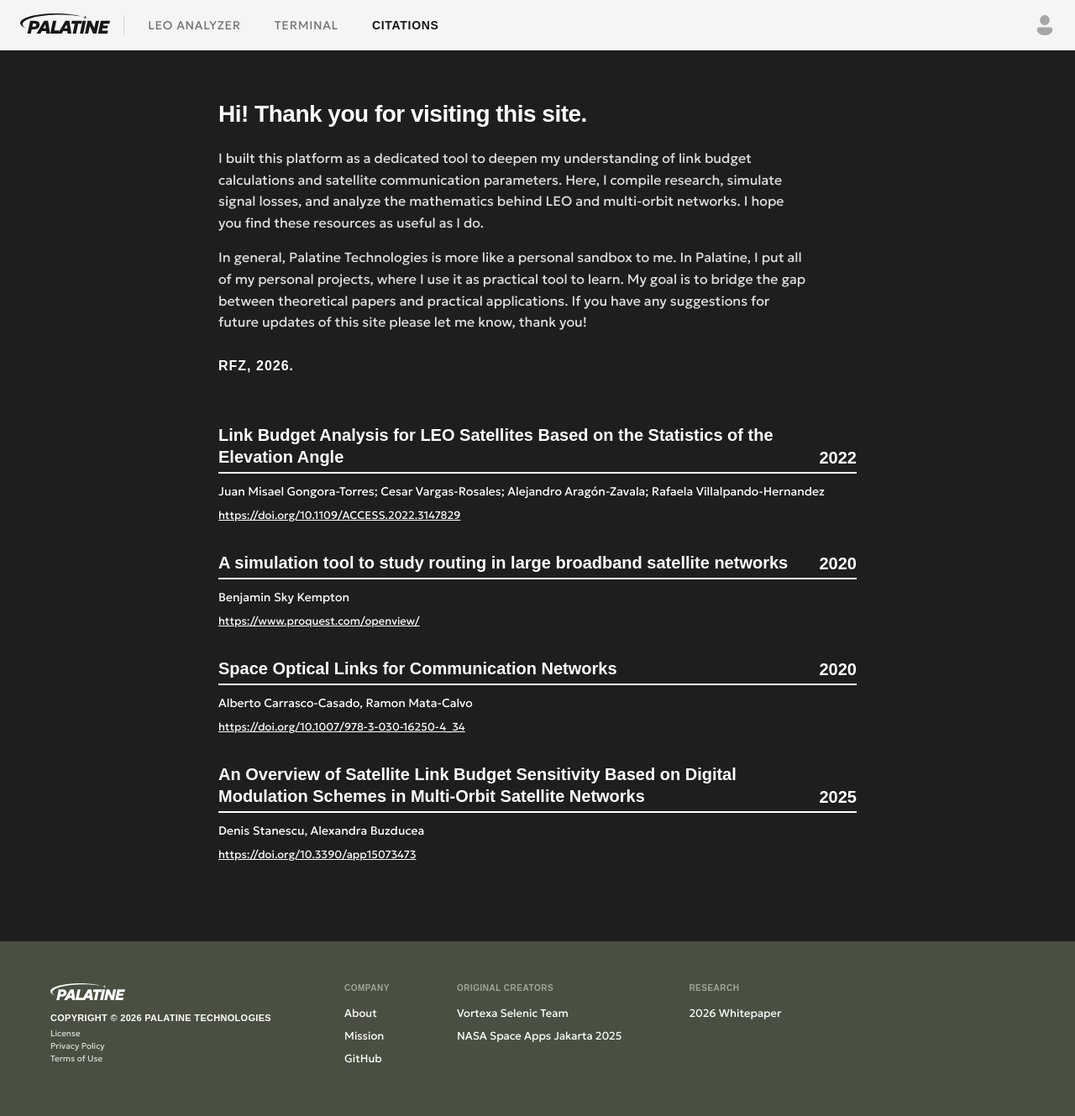
After one commit to Astro-Reza/OpenLEOLink, a Flask app: page /citations in a window 1280 px wide. The commit adds this page. Shown: the whole page at 84% size. Run offline with Flask 3, Linux system fonts and the light colour scheme; some web fonts are replaced.

Commit message:
add citations

```diff
--- a/app.py
+++ b/app.py
@@ -23,6 +23,10 @@ def landing():
 def terminal():
     return render_template('terminal.html')
 
+@app.route('/citations')
+def citations():
+    return render_template('citations.html')
+
 @app.route('/static/<path:path>')
 def serve_static(path):
     return send_from_directory('static', path)
--- /dev/null
+++ b/templates/citations.html
@@ -0,0 +1,275 @@
+<!DOCTYPE html>
+<html lang="en">
+
+<head>
+    <meta charset="UTF-8">
+    <meta name="viewport" content="width=device-width, initial-scale=1.0">
+    <title>Citations - LEO Analyzer</title>
+    <meta name="description" content="References and citations for LEO Constellation Visualization">
+    <link rel="stylesheet" href="/static/css/orbit.css">
+    <link rel="icon" href="/static/icon/site-icon.png" type="image/png">
+    <style>
+        :root {
+            --bg-color: #1e1e1e;
+            --text-color: #ffffff;
+            --secondary-text: #cccccc;
+            --link-underline: #ffffff;
+            --border-color: #ffffff;
+        }
+
+        body {
+            background-color: var(--bg-color);
+            color: var(--text-color);
+
+            margin: 0;
+            padding: 0;
+            /* Reset padding because of global header/footer */
+            display: flex;
+            flex-direction: column;
+            /* For footer sticking */
+            min-height: 100vh;
+        }
+
+        .container {
+            width: 100%;
+            max-width: 800px;
+            margin: 0 auto;
+            padding: 120px 20px 60px;
+            /* Added top padding for header */
+            flex: 1;
+            /* Push footer down */
+        }
+
+        .entry {
+            margin-bottom: 35px;
+        }
+
+        /* Header Row: Title and Year */
+        .entry-header {
+            display: flex;
+            justify-content: space-between;
+            align-items: flex-end;
+            margin-bottom: 5px;
+            gap: 20px;
+        }
+
+        .entry-title {
+            font-size: 20px;
+            font-weight: 700;
+            line-height: 1.3;
+            flex: 1;
+        }
+
+        .entry-title a {
+            color: var(--text-color);
+            text-decoration: none;
+            /* Optional: Add hover effect to indicate it's clickable */
+            transition: opacity 0.2s;
+        }
+
+        .entry-title a:hover {
+            opacity: 0.8;
+            text-decoration: underline;
+        }
+
+        .entry-year {
+            font-size: 20px;
+            font-weight: 700;
+            white-space: nowrap;
+        }
+
+        /* The Divider Line */
+        .divider {
+            height: 2px;
+            background-color: var(--border-color);
+            width: 100%;
+            margin-bottom: 12px;
+        }
+
+        /* Authors */
+        .entry-authors {
+            font-size: 14px;
+            color: var(--text-color);
+            margin-bottom: 8px;
+            font-weight: 400;
+        }
+
+        /* URL Display */
+        .entry-url {
+            font-size: 13px;
+            color: var(--text-color);
+            text-decoration: underline;
+            word-break: break-all;
+            font-weight: 400;
+        }
+
+        .entry-url:hover {
+            opacity: 0.8;
+        }
+    </style>
+</head>
+
+<body>
+
+    <!-- Global Header -->
+    <header class="global-header">
+        <div class="header-left">
+            <a href="/landing">
+                <img src="/static/logo/palatine-black.svg" alt="Palatine Logo" class="brand-logo">
+            </a>
+            <span class="brand-divider"></span>
+            <a href="/" class="nav-link">LEO ANALYZER</a>
+            <a href="/terminal" class="nav-link">TERMINAL</a>
+            <a href="/citations" class="nav-link active">CITATIONS</a>
+        </div>
+        <div class="header-right">
+            <img src="/static/icon/profile.svg" alt="Profile" class="profile-icon">
+        </div>
+    </header>
+
+    <div class="container">
+
+        <div class="intro-message" style="margin-bottom: 60px; max-width: 700px;">
+            <h2 style="font-size: 28px; font-weight: 700; margin-bottom: 24px; letter-spacing: -0.5px;">Hi! Thank you
+                for visiting this site.</h2>
+
+            <p style="margin-bottom: 16px; line-height: 1.6; color: #e0e0e0; font-weight: 300;">
+                I built this platform as a dedicated tool to deepen my understanding of link budget calculations and
+                satellite communication parameters. Here, I compile research, simulate signal losses, and analyze the
+                mathematics behind LEO and multi-orbit networks. I hope you find these resources as useful as I do.
+            </p>
+
+            <p style="margin-bottom: 16px; line-height: 1.6; color: #e0e0e0; font-weight: 300;">
+                In general, Palatine Technologies is more like a personal sandbox to me. In Palatine, I put all of my
+                personal projects, where I use it as practical tool to learn. My goal is to bridge the gap between
+                theoretical papers and practical applications. If you have any suggestions for future updates of this
+                site please let me know, thank you!
+            </p>
+
+            <p style="margin-top: 30px; font-weight: 600; color: #fff; letter-spacing: 1px;">RFZ, 2026.</p>
+        </div>
+
+        <div class="entry">
+            <div class="entry-header">
+                <div class="entry-title">
+                    <a href="https://doi.org/10.1109/ACCESS.2022.3147829" target="_blank">
+                        Link Budget Analysis for LEO Satellites Based on the Statistics of the Elevation Angle
+                    </a>
+                </div>
+                <div class="entry-year">2022</div>
+            </div>
+            <div class="divider"></div>
+            <div class="entry-authors">
+                Juan Misael Gongora-Torres; Cesar Vargas-Rosales; Alejandro Aragón-Zavala; Rafaela Villalpando-Hernandez
+            </div>
+            <a href="https://doi.org/10.1109/ACCESS.2022.3147829" class="entry-url" target="_blank">
+                https://doi.org/10.1109/ACCESS.2022.3147829
+            </a>
+        </div>
+
+        <div class="entry">
+            <div class="entry-header">
+                <div class="entry-title">
+                    <a href="https://www.proquest.com/openview/e0664b2c12c1abfe56436e61faf40f5f/1?pq-origsite=gscholar&cbl=18750&diss=y"
+                        target="_blank">
+                        A simulation tool to study routing in large broadband satellite networks
+                    </a>
+                </div>
+                <div class="entry-year">2020</div>
+            </div>
+            <div class="divider"></div>
+            <div class="entry-authors">
+                Benjamin Sky Kempton
+            </div>
+            <a href="https://www.proquest.com/openview/e0664b2c12c1abfe56436e61faf40f5f/1?pq-origsite=gscholar&cbl=18750&diss=y"
+                class="entry-url" target="_blank">
+                https://www.proquest.com/openview/
+            </a>
+        </div>
+
+        <div class="entry">
+            <div class="entry-header">
+                <div class="entry-title">
+                    <a href="https://doi.org/10.1007/978-3-030-16250-4_34" target="_blank">
+                        Space Optical Links for Communication Networks
+                    </a>
+                </div>
+                <div class="entry-year">2020</div>
+            </div>
+            <div class="divider"></div>
+            <div class="entry-authors">
+                Alberto Carrasco-Casado, Ramon Mata-Calvo
+            </div>
+            <a href="https://doi.org/10.1007/978-3-030-16250-4_34" class="entry-url" target="_blank">
+                https://doi.org/10.1007/978-3-030-16250-4_34
+            </a>
+        </div>
+
+        <div class="entry">
+            <div class="entry-header">
+                <div class="entry-title">
+                    <a href="https://doi.org/10.3390/app15073473" target="_blank">
+                        An Overview of Satellite Link Budget Sensitivity Based on Digital Modulation Schemes in
+                        Multi-Orbit Satellite Networks
+                    </a>
+                </div>
+                <div class="entry-year">2025</div>
+            </div>
+            <div class="divider"></div>
+            <div class="entry-authors">
+                Denis Stanescu, Alexandra Buzducea
+            </div>
+            <a href="https://doi.org/10.3390/app15073473" class="entry-url" target="_blank">
+                https://doi.org/10.3390/app15073473
+            </a>
+        </div>
+
+    </div>
+
+    <!-- Footer Section -->
+    <footer class="site-footer">
+        <div class="footer-content">
+            <div class="footer-left">
+                <img src="/static/logo/palatine-white.svg" alt="Palatine Technologies" class="footer-logo">
+
+                <div class="copyright-wrapper">
+                    <div class="copyright-text">
+                        COPYRIGHT © 2026 PALATINE TECHNOLOGIES
+                    </div>
+                    <ul class="legal-links">
+                        <li><a href="#">License</a></li>
+                        <li><a href="#">Privacy Policy</a></li>
+                        <li><a href="#">Terms of Use</a></li>
+                    </ul>
+                </div>
+            </div>
+
+            <div class="footer-right">
+                <div class="footer-column">
+                    <div class="column-header">COMPANY</div>
+                    <ul class="footer-links">
+                        <li><a href="#">About</a></li>
+                        <li><a href="#">Mission</a></li>
+                        <li><a href="#">GitHub</a></li>
+                    </ul>
+                </div>
+                <div class="footer-column">
+                    <div class="column-header">ORIGINAL CREATORS</div>
+                    <ul class="footer-links">
+                        <li><a href="#">Vortexa Selenic Team</a></li>
+                        <li><a href="#">NASA Space Apps Jakarta 2025</a></li>
+                    </ul>
+                </div>
+                <div class="footer-column">
+                    <div class="column-header">RESEARCH</div>
+                    <ul class="footer-links">
+                        <li><a href="#">2026 Whitepaper</a></li>
+                    </ul>
+                </div>
+            </div>
+        </div>
+    </footer>
+
+</body>
+
+</html>
--- a/templates/index.html
+++ b/templates/index.html
@@ -24,6 +24,7 @@
             <span class="brand-divider"></span>
             <a href="/" class="nav-link active">LEO ANALYZER</a>
             <a href="/terminal" class="nav-link">TERMINAL</a>
+            <a href="/citations" class="nav-link">CITATIONS</a>
         </div>
         <div class="header-right">
             <img src="/static/icon/profile.svg" alt="Profile" class="profile-icon">
--- a/templates/landing.html
+++ b/templates/landing.html
@@ -255,6 +255,7 @@
             <span class="brand-divider"></span>
             <a href="/" class="nav-link">LEO ANALYZER</a>
             <a href="/terminal" class="nav-link">TERMINAL</a>
+            <a href="/citations" class="nav-link">CITATIONS</a>
         </div>
         <div class="header-right">
             <img src="/static/icon/profile.svg" alt="Profile" class="profile-icon">
--- a/templates/terminal.html
+++ b/templates/terminal.html
@@ -1143,6 +1143,7 @@
             <span class="brand-divider"></span>
             <a href="/" class="nav-link">LEO ANALYZER</a>
             <a href="/terminal" class="nav-link active">TERMINAL</a>
+            <a href="/citations" class="nav-link">CITATIONS</a>
         </div>
         <div class="header-right">
             <img src="/static/icon/profile.svg" alt="Profile" class="profile-icon">
```
Also changed, not shown: test-html/citations.html (added, +184 -0 lines), test-html/palatine.html (added, +23 -0 lines).
